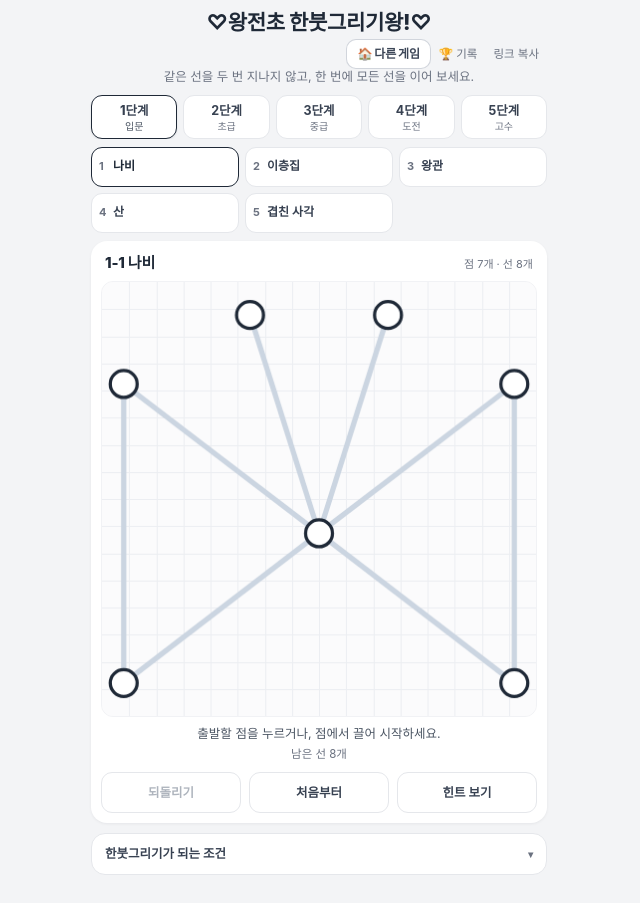
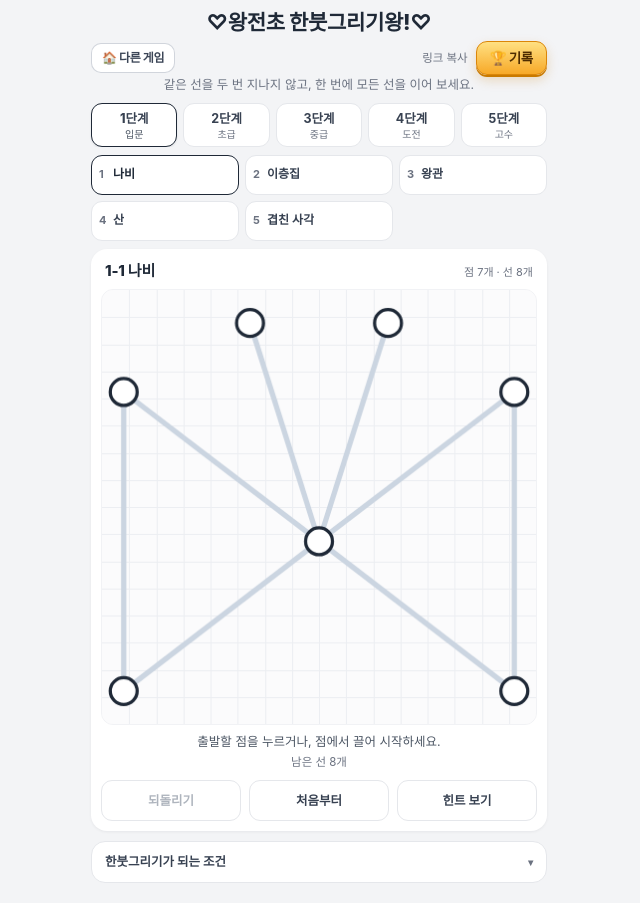
Before and after one commit to chohanui2-home/one-stroke, a plain HTML site: page index.html in a window 1280 px wide. Shown: the whole page, without its empty margins (321-961 px from the left). Drawn offline with Linux system fonts and the light colour scheme.

Commit message:
🏠 다른 게임 왼쪽 정렬 · 🏆 기록 버튼을 큰 금색 버튼으로

```diff
--- a/index.html
+++ b/index.html
@@ -58,9 +58,11 @@ header.topbar h1{
   display:flex;
   align-items:center;
   justify-content:flex-end;
-  height:30px;
+  height:38px;
   padding:0 12px;
 }
+/* 🏠 다른 게임은 기록·링크 복사와 같은 줄의 맨 왼쪽에 붙인다 */
+.toptools .homebtn{margin-right:auto}
 .toptools button{
   border:0;
   background:transparent;
@@ -304,6 +306,17 @@ header.topbar h1{
   -webkit-tap-highlight-color:transparent;white-space:nowrap;
 }
 .homebtn:active{transform:translateY(1px)}
+/* 🏆 기록 버튼: 작고 흐려서 잘 안 보인다는 요청으로 금색 네모 버튼으로 키웠다 */
+.toptools .recbtn{
+  display:inline-flex;align-items:center;justify-content:center;gap:4px;
+  height:34px;padding:0 13px;border-radius:11px;
+  background:linear-gradient(180deg,#FFE082 0%,#F7A928 100%);
+  border:1.6px solid #DB8608;color:#4E2C00;
+  font-family:inherit;font-size:13.5px;font-weight:900;letter-spacing:-.02em;line-height:1;
+  box-shadow:0 2px 0 #C97A00,0 5px 12px rgba(201,122,0,.24);
+  white-space:nowrap;cursor:pointer;-webkit-tap-highlight-color:transparent;
+}
+.toptools .recbtn:active{transform:translateY(1px);box-shadow:0 1px 0 #C97A00}
 /* ==== /RECORD PANEL ==== */
 </style>
 </head>
@@ -313,8 +326,8 @@ header.topbar h1{
 
 <div class="toptools">
   <a class="homebtn" href="https://chohanui2-home.github.io/games/" aria-label="다른 게임 고르기">🏠 다른 게임</a>
-  <button id="recOpenBtn" type="button" aria-label="기록 남기기">🏆 기록</button>
   <button id="shareBtn" type="button" aria-label="링크 복사">링크 복사</button>
+  <button id="recOpenBtn" class="recbtn" type="button" aria-label="기록 남기기">🏆 기록</button>
 </div>
 
 <p class="tagline">같은 선을 두 번 지나지 않고, 한 번에 모든 선을 이어 보세요.</p>
```
